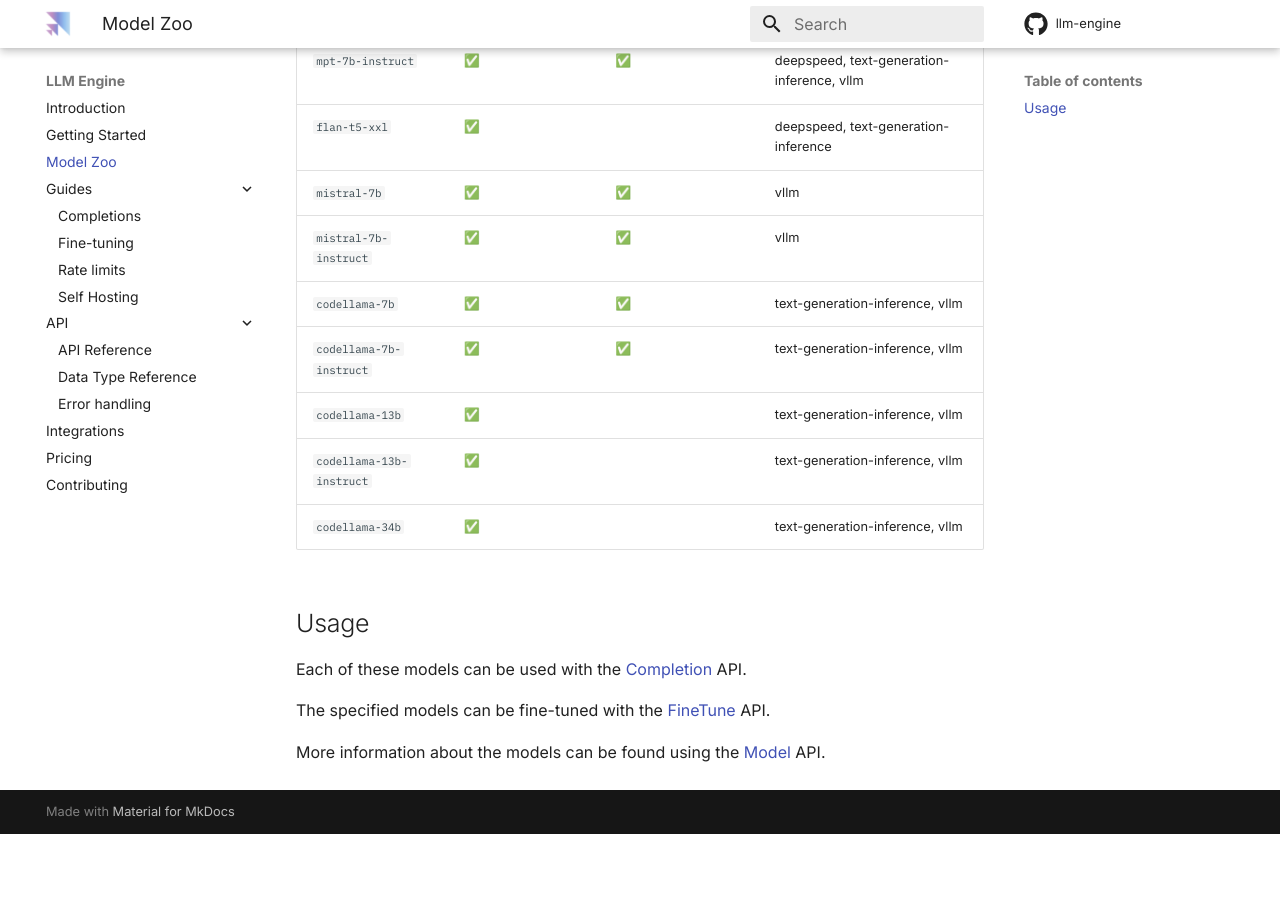
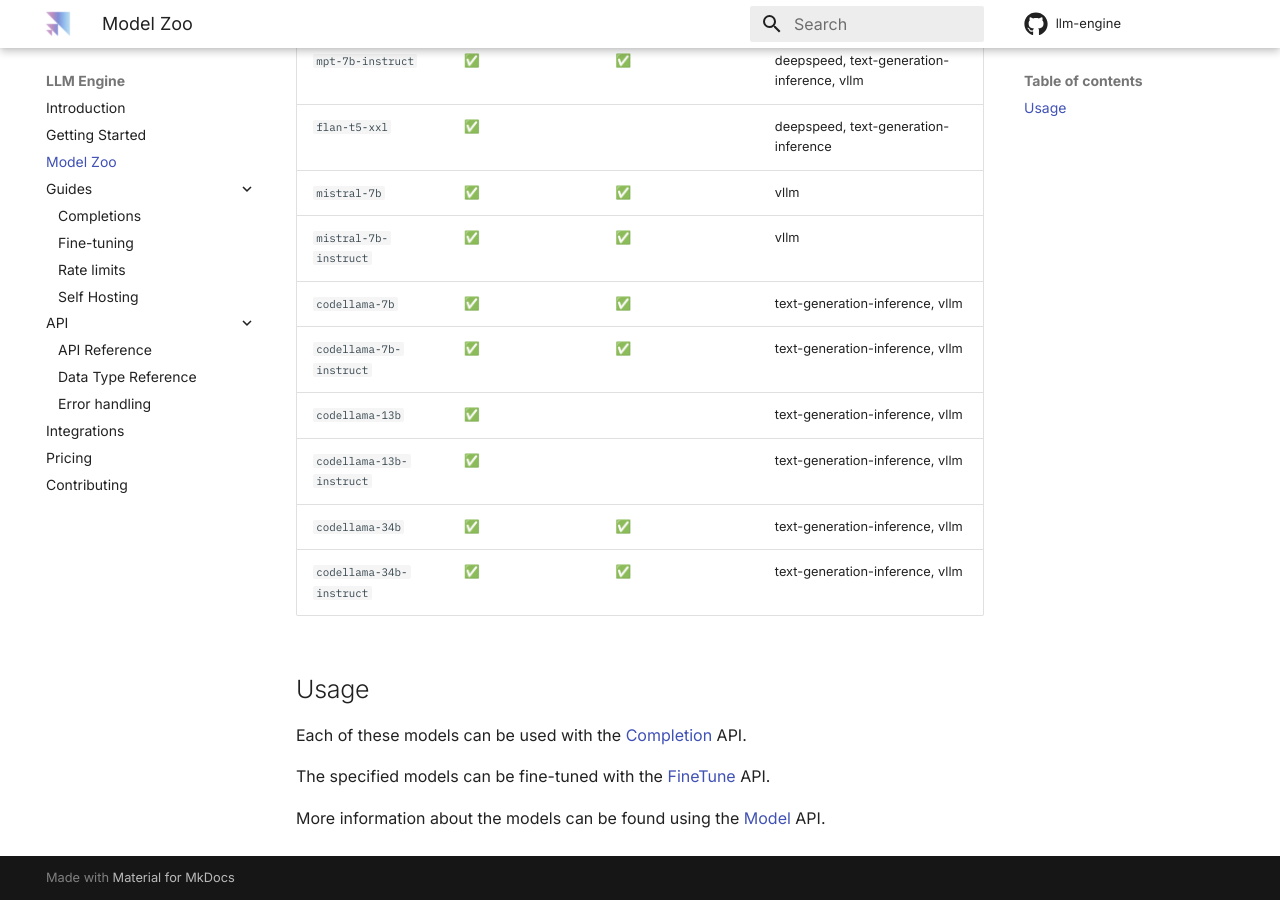
Before and after one commit to scaleapi/llm-engine, an MkDocs documentation site: the page built from docs/model_zoo.md, in a window 1280 px wide and 900 px high, scrolled down 877 px. Built offline with MkDocs 1.6.1 and Material for MkDocs 9.7.7, drawn with Linux system fonts in a browser that asks for light colours; comment, search, counter and statistics services are not loaded; before the commit the page ends 1711 px from its top, so only the background shows below that.

Commit message:
adding codellama 34b logic

```diff
--- a/docs/model_zoo.md
+++ b/docs/model_zoo.md
@@ -24,7 +24,8 @@ Scale hosts the following models in the LLM Engine Model Zoo:
 | `codellama-7b-instruct`         | ✅                       | ✅                           | text-generation-inference, vllm |
 | `codellama-13b`         | ✅                       |                            | text-generation-inference, vllm |
 | `codellama-13b-instruct`         | ✅                       |                            | text-generation-inference, vllm |
-| `codellama-34b`         | ✅                       |                            | text-generation-inference, vllm |
+| `codellama-34b`         | ✅                       | ✅                           | text-generation-inference, vllm |
+| `codellama-34b-instruct`         | ✅                       | ✅                           | text-generation-inference, vllm |
 
 ## Usage
 
```
Also changed, not shown: 1 other file.
